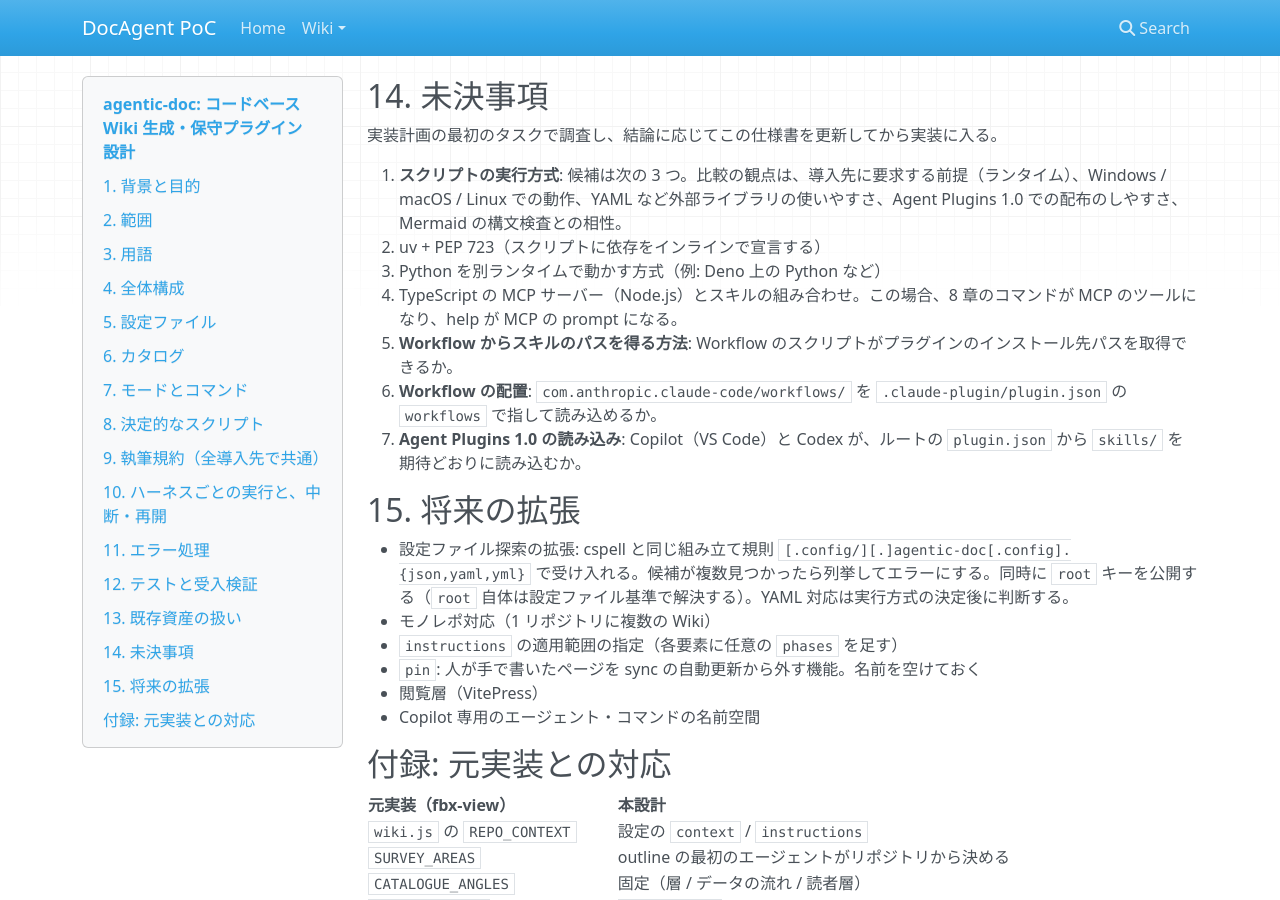
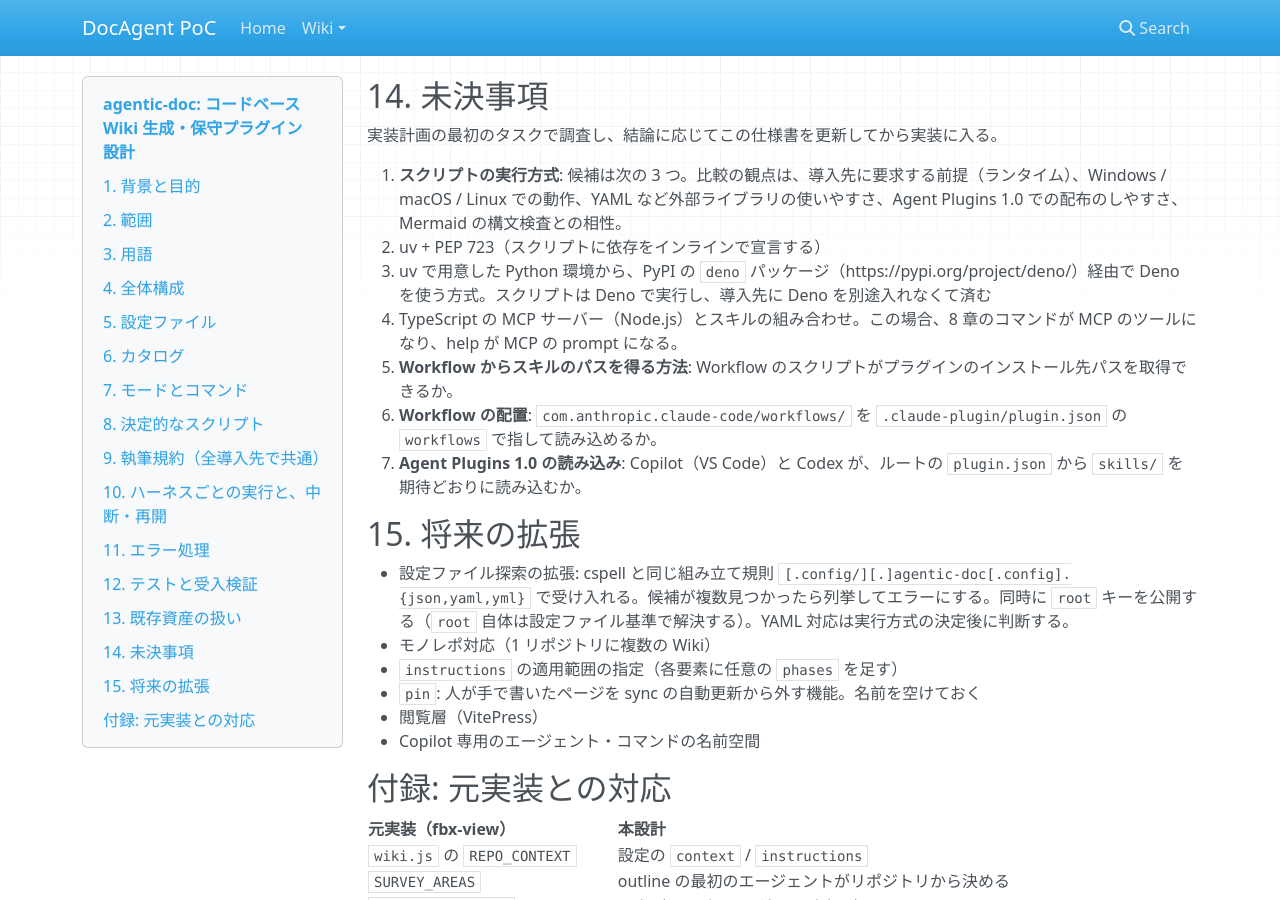
Before and after one commit to AJpon/agentic-doc, an MkDocs documentation site: the page built from docs/superpowers/specs/2026-10-08-agentic-doc-wiki-plugin-design.md, in a window 1280 px wide and 900 px high, scrolled down 10002 px. Built offline with MkDocs 1.6.1, drawn with Linux system fonts in a browser that asks for light colours; nearby versions of some CDN libraries.

Commit message:
docs(spec): 実行方式の候補にある Deno の記述を訂正
Co-Authored-By: Claude Opus 5.5 <noreply@anthropic.com>

```diff
--- a/docs/superpowers/specs/2026-10-08-agentic-doc-wiki-plugin-design.md
+++ b/docs/superpowers/specs/2026-10-08-agentic-doc-wiki-plugin-design.md
@@ -383,7 +383,7 @@ lint がこれらを前提に検査するため、設定では変えられない
 
 1. **スクリプトの実行方式**: 候補は次の 3 つ。比較の観点は、導入先に要求する前提（ランタイム）、Windows / macOS / Linux での動作、YAML など外部ライブラリの使いやすさ、Agent Plugins 1.0 での配布のしやすさ、Mermaid の構文検査との相性。
    - uv + PEP 723（スクリプトに依存をインラインで宣言する）
-   - Python を別ランタイムで動かす方式（例: Deno 上の Python など）
+   - uv で用意した Python 環境から、PyPI の `deno` パッケージ（https://pypi.org/project/deno/）経由で Deno を使う方式。スクリプトは Deno で実行し、導入先に Deno を別途入れなくて済む
    - TypeScript の MCP サーバー（Node.js）とスキルの組み合わせ。この場合、8 章のコマンドが MCP のツールになり、help が MCP の prompt になる。
 2. **Workflow からスキルのパスを得る方法**: Workflow のスクリプトがプラグインのインストール先パスを取得できるか。
 3. **Workflow の配置**: `com.anthropic.claude-code/workflows/` を `.claude-plugin/plugin.json` の `workflows` で指して読み込めるか。
```
